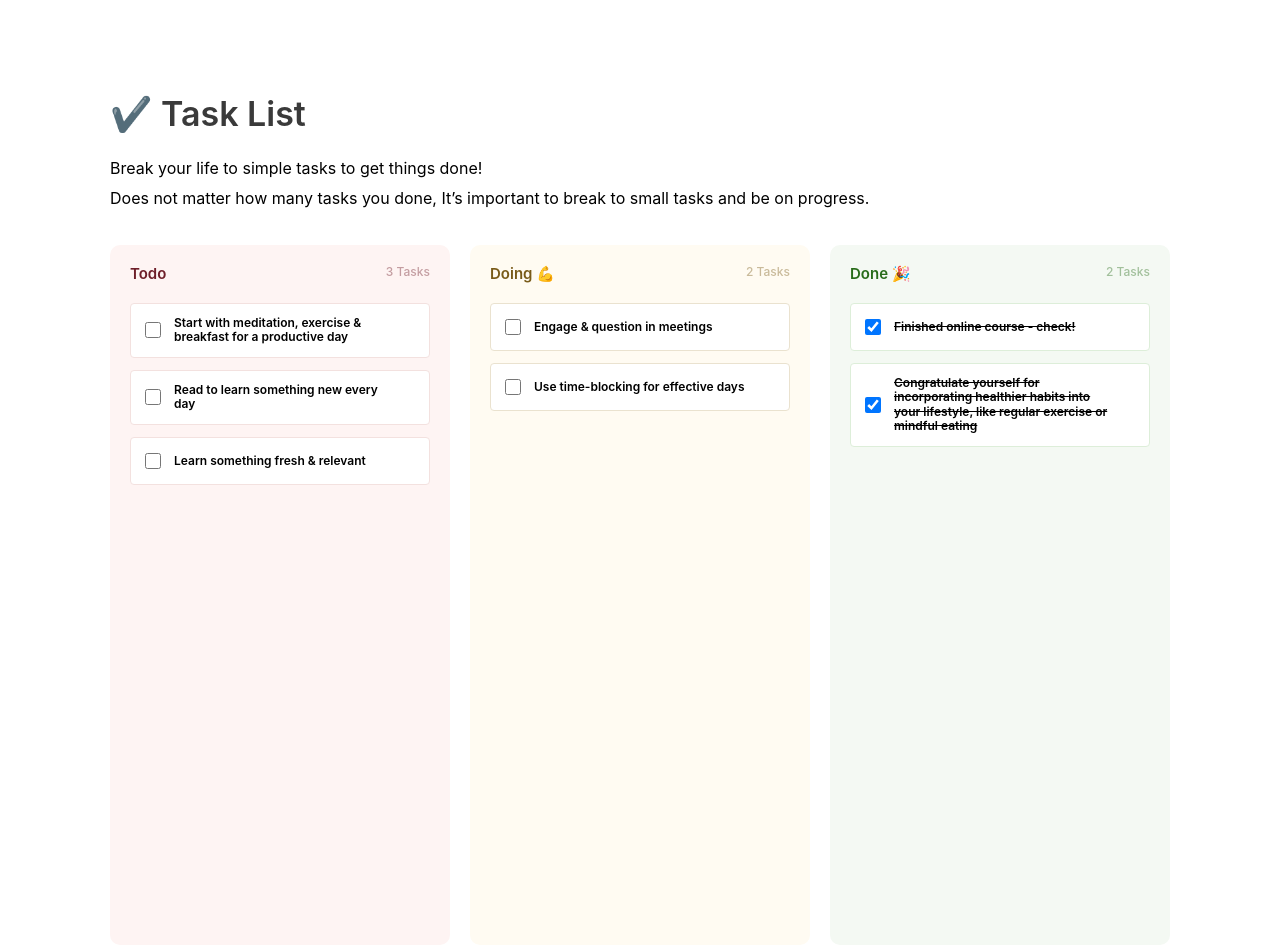
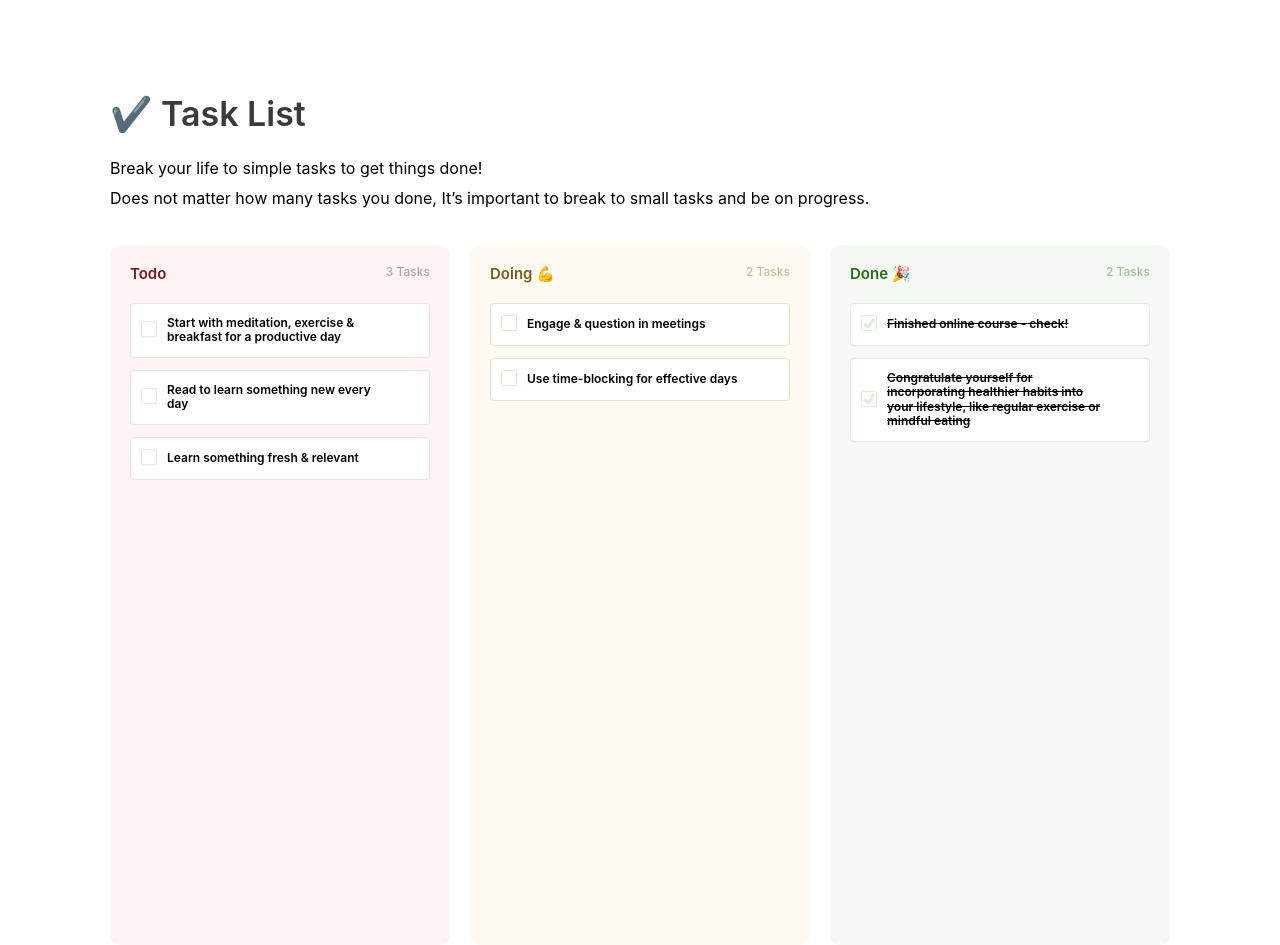
Before and after one commit to kazemsoft/simple-todo-list, a React (Vite) app: page / in a window 1280 px wide. Built offline with nearby package versions, Linux system fonts and the light colour scheme; a web font is replaced by a local one.

Commit message:
checkbox style

```diff
--- a/src/App.css
+++ b/src/App.css
@@ -7,16 +7,63 @@ html {
   font-family: "Inter", sans-serif;
 }
 
-.fadeOut{
-  animation: ("fadeOut",1s);
+input[type="checkbox"] {
+  /* Add if not using autoprefixer */
+  -webkit-appearance: none;
+  /* Remove most all native input styles */
+  appearance: none;
+  /* For iOS < 15 */
+  background-color: #fff;
+  /* Not removed via appearance */
+  margin: 0;
+  font: inherit;
+  border: 1px solid currentColor;
+  border-radius: 0.15em;
+  transform: translateY(-0.075em);
+  display: grid;
+  place-content: center;
+}
+
+input[type="checkbox"]::before {
+  content: "";
+  width: 12px;
+  height: 12px;
+  clip-path: polygon(14% 44%, 0 65%, 50% 100%, 100% 16%, 80% 0%, 43% 62%);
+  transform: scale(0);
+  transform-origin: bottom left;
+  transition: 120ms transform ease-in-out;
+  box-shadow: inset 1em 1em currentColor;
+}
+
+input[type="checkbox"]:checked::before {
+  transform: scale(1);
+}
+
+input[type="checkbox"]:disabled {
+  --form-control-color: var(--form-control-disabled);
+
+  color: var(--form-control-disabled);
+  cursor: not-allowed;
+}
+
+.fadeOut {
+  animation: ("fadeOut", 1s);
 }
 
 @keyframes fadeIn {
-  0% { opacity: 0; }
-  100% { opacity: 1; }
+  0% {
+    opacity: 0;
+  }
+  100% {
+    opacity: 1;
+  }
 }
 
 @keyframes fadeOut {
-  0% { opacity: 1; }
-  100% { opacity: 0; }
+  0% {
+    opacity: 1;
+  }
+  100% {
+    opacity: 0;
+  }
 }
--- a/src/components/Cards/TaskItem.jsx
+++ b/src/components/Cards/TaskItem.jsx
@@ -35,9 +35,8 @@ const Text = styled.div`
 const Checkbox = styled.input`
   width: 16px;
   height: 16px;
-  border: 1px solid
-    ${({ $status }) =>
-      $status === 0 ? "#F3E1DF" : $status === 1 ? "#EAE2CF" : "#DDEED9"};
+  color: ${({ $status }) =>
+    $status === 0 ? "#F3E1DF" : $status === 1 ? "#EAE2CF" : "#DDEED9"};
 `;
 export default function TaskItem({ status, index }) {
   const task = useTasks((state) => state.tasks[status][index]);
```
